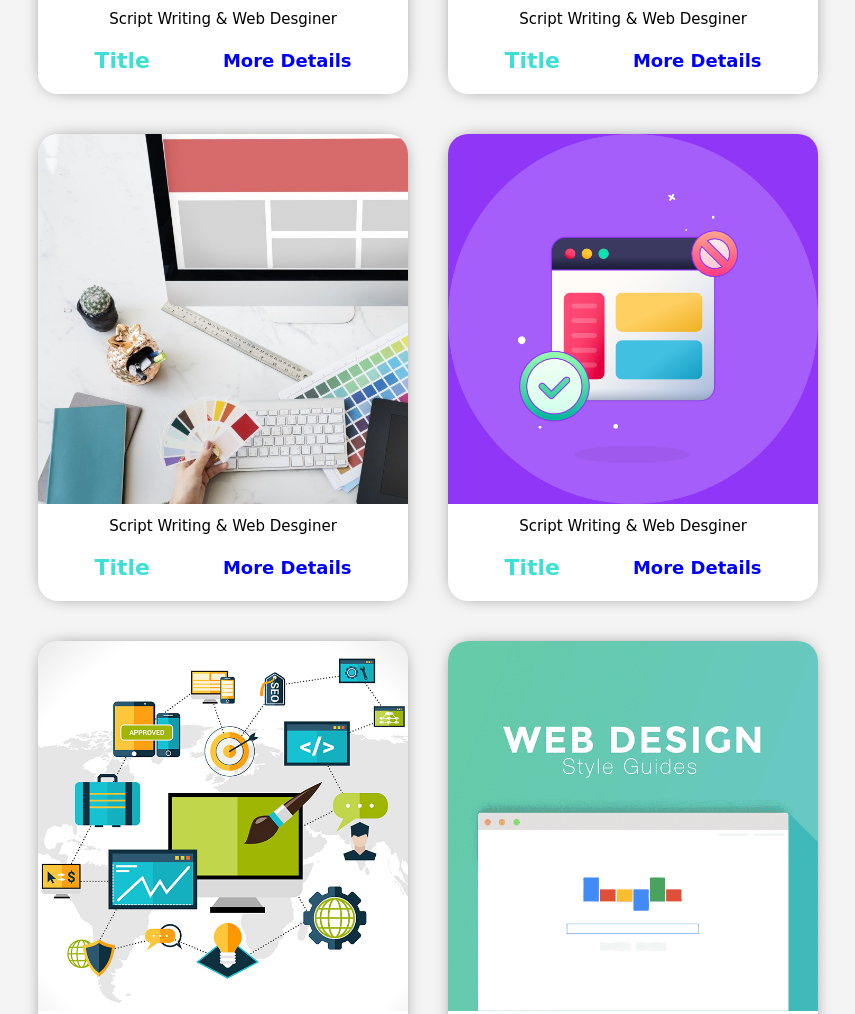
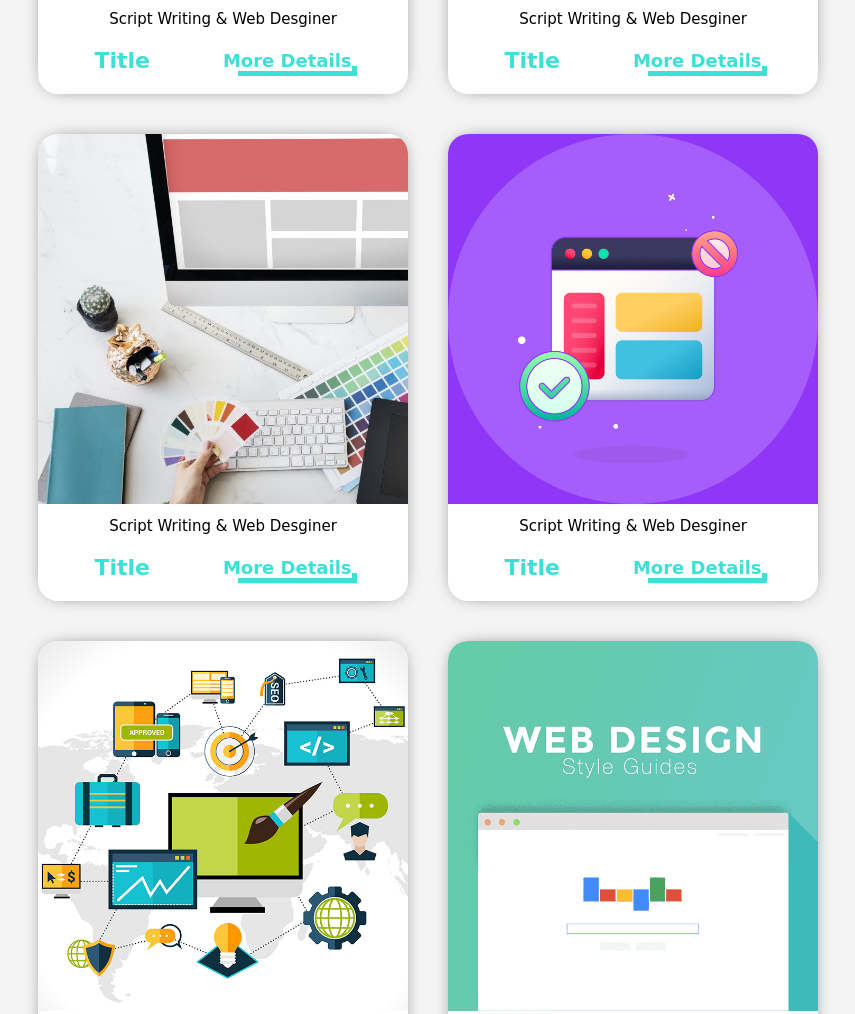
Before and after one commit to mo-sha-ban/Mostafa-shaban, a plain HTML site: page index.html in a window 1280 px wide. Shown: the part 2435-3449 px from the top of the page, without its empty margins (212-1067 px from the left). Drawn offline with Linux system fonts and the light colour scheme.

Commit message:
Update style.css

```diff
--- a/css/style.css
+++ b/css/style.css
@@ -378,8 +378,9 @@ header .container ul li a {
 }
 .projects .container .card .info a {
     font-size: 18px;
-    color: blue;
+    color: var(--main-color);
     font-weight: 600;
+    box-shadow: 10px 10px 0px -5px;
 }
 @media (max-width:991px) {
     .projects .container {
```
